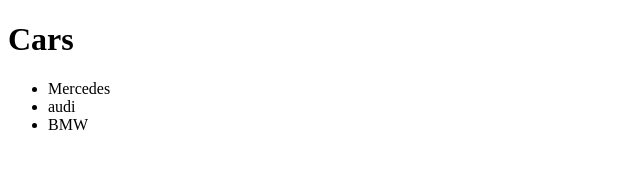
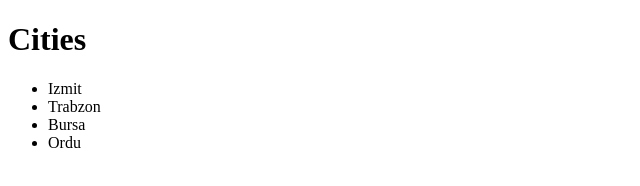
Before and after one commit to mulberrystr/T106new, a plain HTML site: page index.html in a window 1280 px wide. Shown: the whole page, without its empty margins (0-640 px from the left). Drawn offline with Linux system fonts and the light colour scheme.

Commit message:
I added new cities

```diff
--- a/index.html
+++ b/index.html
@@ -7,11 +7,12 @@
    <title>Document</title>
 </head>
 <body>
-   <h1>Cars</h1>
+   <h1>Cities</h1>
    <ul>
-      <li>Mercedes</li>
-      <li>audi</li>
-      <li>BMW</li>
+      <li>Izmit</li>
+      <li>Trabzon</li>
+      <li>Bursa</li>
+      <li>Ordu</li>
    </ul>
 </body>
 </html>
```
